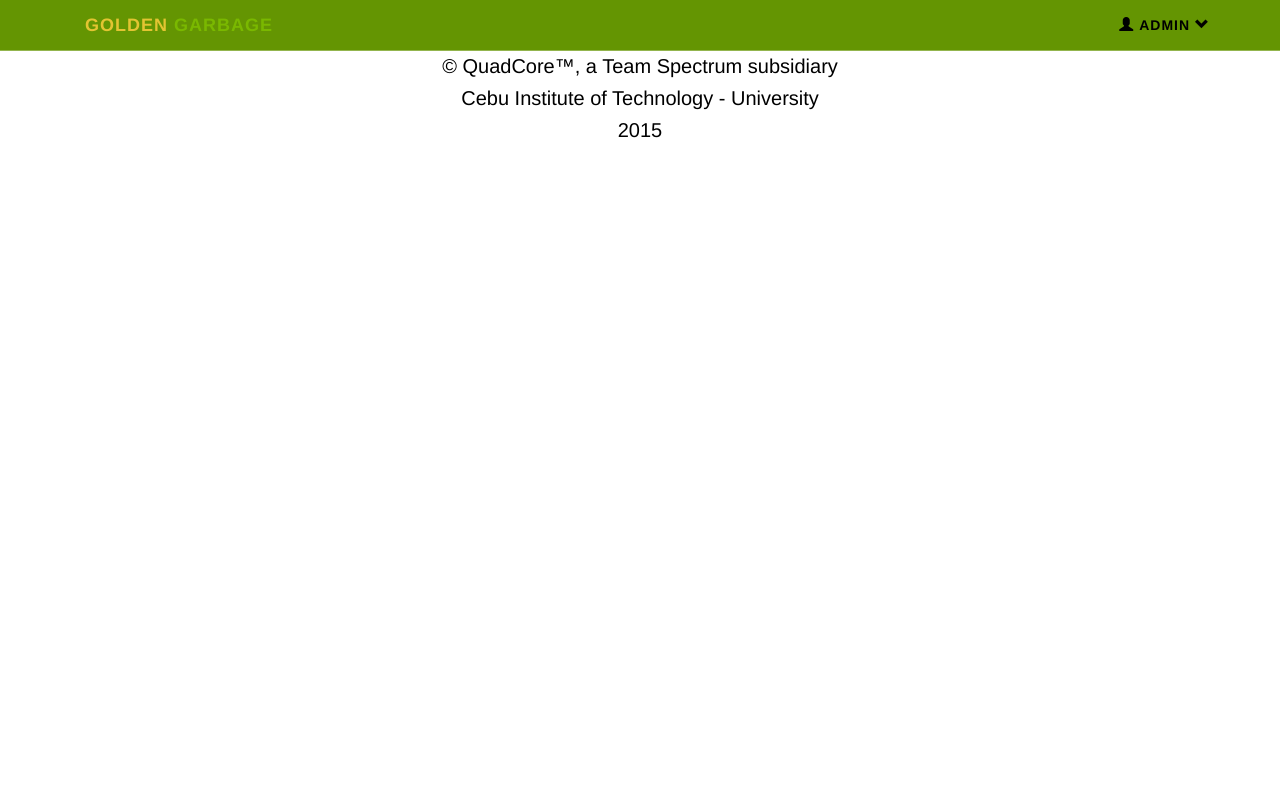
After one commit to sydbardoquillo/GoldenGarbage, a PHP site: page /adminpage.php in a window 1280 px wide. The commit adds this page. Run offline with PHP 8.4, Linux system fonts and the light colour scheme.

Commit message:
unfinished admin page
updated index added modal log in for admin and upload adminpage.php

```diff
--- /dev/null
+++ b/adminpage.php
@@ -0,0 +1,104 @@
+
+
+<head>
+
+    <meta charset="utf-8">
+    <meta http-equiv="X-UA-Compatible" content="IE=edge">
+    <meta name="viewport" content="width=device-width, initial-scale=1">
+    <link href="css/goldengarbage.css" rel="stylesheet">
+    <link href="css/bootstrap.min.css" rel="stylesheet">
+    <link href="css/grayscale.css" rel="stylesheet">
+    <link href="font-awesome/css/font-awesome.min.css" rel="stylesheet" type="text/css">
+    <link rel="icon" href="img/icon.png">
+
+    <title>Golden Garbage</title>
+</head>
+
+<body id="page-top" data-spy="scroll" data-target=".navbar-fixed-top">
+    <!-- Navigation -->
+    <nav class="navbar-custom navbar-fixed-top top-nav-collapse" role="navigation">
+        <div class="container">
+            <div class="navbar-header">
+                <button type="button" class="navbar-toggle" data-toggle="collapse" data-target=".navbar-main-collapse">
+                    <i class="fa fa-bars"></i>
+                </button>
+                <a class="navbar-brand page-scroll" href="#page-top">
+                    <span style="color:#e3c432;">Golden</span><span style="color:#7ab800;"> Garbage</span>
+                </a>
+            </div>
+
+            <!-- admin profile -->
+            <div class="collapse navbar-collapse navbar-right navbar-main-collapse">
+                <ul class="nav navbar-nav navbar-right">
+                <li class="dropdown">
+                    <a href="#" class="dropdown-toggle" data-toggle="dropdown">
+                        <span class="glyphicon glyphicon-user"></span>
+                        <strong>Admin</strong>
+                        <span class="glyphicon glyphicon-chevron-down"></span>
+                    </a>
+                    <ul class="dropdown-menu">
+
+                        <li class="divider navbar-login-session-bg"></li>
+                         <li><a href="#">Settings <span class="glyphicon glyphicon-cog pull-right"></span></a></li>
+                        <li class="divider"></li>
+                        <li><a href="#">Messages <span class="badge pull-right"> 42 </span></a></li>
+                        <li class="divider"></li>
+                        <li><a href="#">Sign Out <span class="glyphicon glyphicon-log-out pull-right"></span></a></li>
+                    </ul>
+                </li>
+            </ul>
+            </div>
+            <!-- /.navbar-collapse -->
+        </div>
+        <!-- /.container -->
+    </nav>
+
+
+
+
+
+
+
+
+
+
+
+
+
+
+
+
+
+
+
+     <!-- Footer -->
+    <footer>
+        <div class="container text-center">
+            <p>&copy; QuadCore&trade;, a Team Spectrum subsidiary<br>Cebu Institute of Technology - University<br>2015</p>
+        </div>
+    </footer>
+
+
+
+
+
+
+
+
+    <!-- jQuery -->
+    <script src="js/jquery.js"></script>
+
+    <!-- Bootstrap Core JavaScript -->
+    <script src="js/bootstrap.min.js"></script>
+
+    <!-- Plugin JavaScript -->
+    <script src="js/jquery.easing.min.js"></script>
+
+    <!-- Custom Theme JavaScript -->
+    <script src="js/grayscale.js"></script>
+
+
+
+</body>
+
+</html>
```
Also changed, not shown: index.php (+37 -2 lines).
